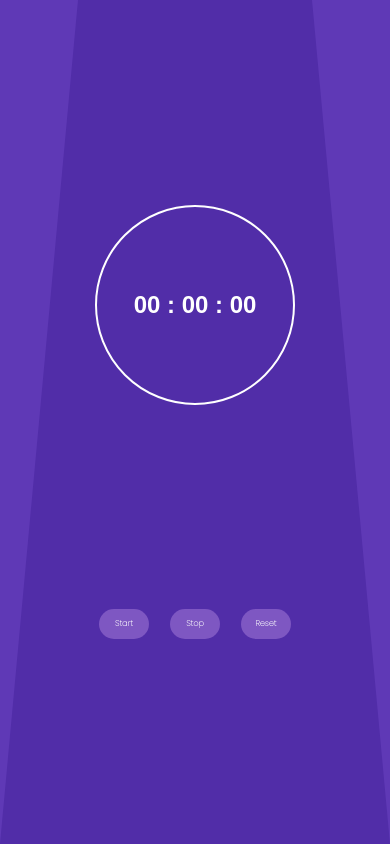
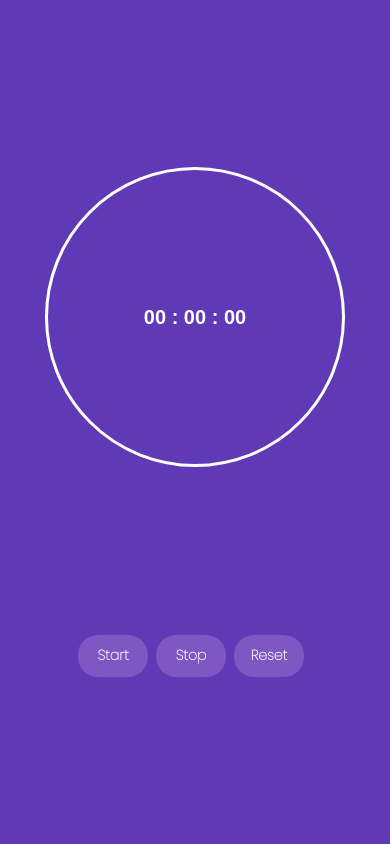
Before and after one commit to RianVitor26/stopwatch, a plain HTML site: page index.html in a window 390 px wide. Drawn offline with Linux system fonts and the light colour scheme.

Commit message:
modificações básicas na responsividade

```diff
--- a/script.js
+++ b/script.js
@@ -1,4 +1,5 @@
 "use strict"
+
 const buttonStart = document.querySelector('[data-js="start"]')
 const buttonStop = document.querySelector('[data-js="stop"]')
 const buttonReset = document.querySelector('[data-js="reset"]')
@@ -28,14 +29,17 @@ function timer() {
             hours++
         }
     }
+
     var format = (hours < 10 ? "0" + hours : hours)  + " : " + (minutes < 10 ? "0" + minutes : minutes) + " : " + (seconds < 10 ? "0" + seconds : seconds)
     numbers.innerHTML = format
 }
+
 function stop() {
     clearInterval(stopWatch)
     buttonStart.disabled = ''
     buttonStart.style.backgroundColor = '#7e57c2'
 }
+
 function reset() {
     clearInterval(stopWatch)
     hours = 0
@@ -45,6 +49,7 @@ function reset() {
     buttonStart.disabled = ''
     buttonStart.style.backgroundColor = '#7e57c2'
 }
+
 function disable() {
     if (buttonStart.disable == '') {
         console.log('Enabled');
@@ -52,6 +57,7 @@ function disable() {
         buttonStart.style.backgroundColor = '#9c7ad8'
     }
 }
+
 buttonStart.addEventListener('click', start)
 buttonStop.addEventListener('click', stop)
 buttonReset.addEventListener('click', reset)
--- a/style.css
+++ b/style.css
@@ -14,7 +14,6 @@
     --corBotoesHover: #673ab7;
     --corTextos: white;
     --corFundo: #5f39b6;
-
 }
 
 .flex{
@@ -22,14 +21,6 @@
     align-items: center;
 }
 
-.center{
-    position: absolute;
-    top: 50%;
-    left: 50%;
-    transform: translate(-50%, -50%);
-}
-
-/* Estilização do documento */
 body{
     background-color: var(--corFundo);
     animation-name: appear;
@@ -71,30 +62,32 @@ body{
 
 .numbers-stopwatch{
     color: var(--corTextos);
-    font-size: 2rem;
+    font-size: clamp(20px, 2vw, 40px);
     font-weight: 900;
-    font-family: sans-serif !important;
+    font-family: sans-serif;
     text-align: center;
 }
 
 .buttons-wrapper{
     width: 60%;
     justify-content: space-evenly;
-
 }
 
 .btn{
-    width: 80px;
-    height: 40px;
+    width: 7vw;
+    height: 5vh;
     cursor: pointer;
     transition: all ease .5s;
+    margin-right: 2vw;
 
     background: var(--corBotoes);
     color: white;
     font-weight: 800;
     border: none;
     border-radius: 20px;
+    font-size: clamp(14px, 1.3vw, 40px);
 }
+
 .btn:hover{
     background-color: var(--corBotoesHover);
     transform: translate(0, -2px);
@@ -137,25 +130,19 @@ body{
         width: 100vw;
     }
     .circle{
-        clip-path: polygon(20% 0%, 80% 0%, 100% 100%, 0% 100%);
+        display: none;
+    }
+
+    .btn{
+        width: 10vw;
+        min-width: 70px;
     }
 }
 
 
-@media only screen and (max-width: 426px){
+@media only screen and (min-width: 1440px){
     .stopwatch{
-        width: 200px;
-        height: 200px;
-        border: 2px solid var(--corTextos);
+        width: 500px;
+        height: 500px;
     }
-    .numbers-stopwatch{
-        font-size: 1.5rem;
-    }
-    .btn{
-        width: 50px;
-        height: 30px;
-        font-size: .5rem;
-    }
-
-
 }
```
